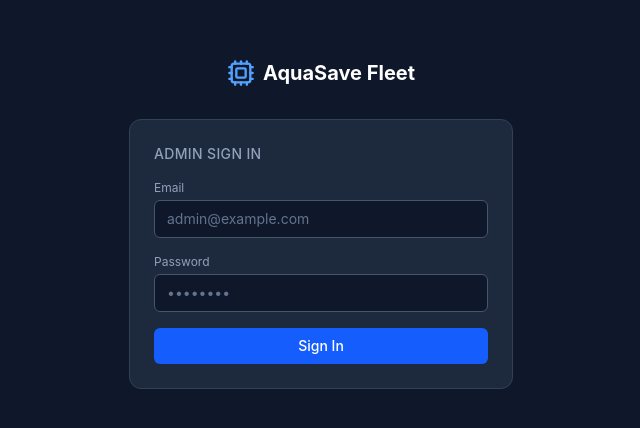
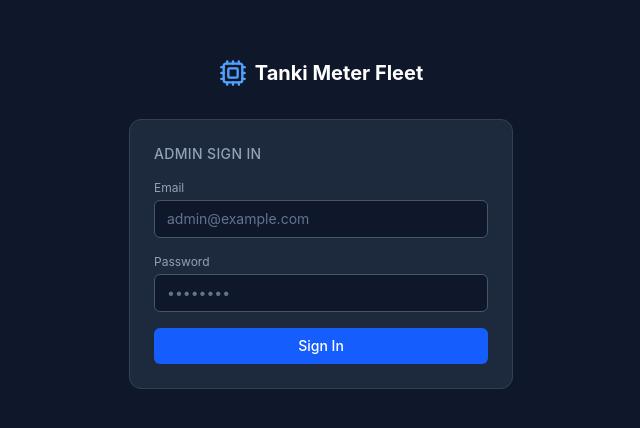
Before and after one commit to prakharmaurya/device_fleet_dashboard, a React (Vite) app: page /login in a window 1280 px wide. Shown: the part 176-604 px from the top of the page, without its empty margins (319-959 px from the left). Built offline with nearby package versions, Linux system fonts and the light colour scheme.

Commit message:
renamed to tanki meter

```diff
--- a/index.html
+++ b/index.html
@@ -3,7 +3,7 @@
   <head>
     <meta charset="UTF-8" />
     <meta name="viewport" content="width=device-width, initial-scale=1.0" />
-    <title>AquaSave Fleet</title>
+    <title>Tanki Meter Fleet</title>
   </head>
   <body>
     <div id="root"></div>
--- a/src/components/Layout.tsx
+++ b/src/components/Layout.tsx
@@ -24,7 +24,7 @@ export default function Layout({ children }: { children: ReactNode }) {
       <aside className="w-56 flex-shrink-0 bg-slate-950 border-r border-slate-800 flex flex-col">
         <div className="px-4 py-5 border-b border-slate-800 flex items-center gap-2">
           <Cpu size={20} className="text-blue-400" />
-          <span className="font-semibold text-white tracking-tight">AquaSave Fleet</span>
+          <span className="font-semibold text-white tracking-tight">Tanki Meter Fleet</span>
         </div>
         <nav className="flex-1 py-4 space-y-1 px-2">
           {NAV.map(({ to, label, icon: Icon }) => (
--- a/src/pages/Firmware.tsx
+++ b/src/pages/Firmware.tsx
@@ -48,7 +48,7 @@ function R2Upload({ onUploaded }: { onUploaded: (url: string, version: string) =
         <Upload size={14} /> Upload to R2
       </h3>
       <p className="text-xs text-slate-500">
-        Filename must be <code className="text-blue-400">aquasave-tank-vX.Y.Z.bin</code>.
+        Filename must be <code className="text-blue-400">tankimeter-tank-vX.Y.Z.bin</code>.
         Version extracted automatically; URL pre-filled in register form.
       </p>
       <label className={`inline-flex items-center gap-2 px-3 py-1.5 rounded-md text-sm font-medium cursor-pointer transition-colors ${uploading ? 'opacity-50 pointer-events-none' : 'bg-slate-700 hover:bg-slate-600'}`}>
@@ -218,7 +218,7 @@ export default function Firmware() {
           <div>
             <label className="block text-xs text-slate-400 mb-1">Firmware URL <span className="text-slate-500">(must start with {OTA_PREFIX})</span></label>
             <input required type="url" value={url} onChange={(e) => setUrl(e.target.value)}
-              placeholder={`${OTA_PREFIX}tank/v0.3.0/aquasave-tank-v0.3.0.bin`}
+              placeholder={`${OTA_PREFIX}tank/v0.3.0/tankimeter-tank-v0.3.0.bin`}
               className="w-full bg-slate-900 border border-slate-600 rounded-md px-3 py-2 text-sm text-white placeholder-slate-500 focus:outline-none focus:border-blue-500 font-mono" />
           </div>
           <div className="flex gap-2 justify-end">
--- a/src/pages/Login.tsx
+++ b/src/pages/Login.tsx
@@ -39,7 +39,7 @@ export default function Login() {
       <div className="w-full max-w-sm">
         <div className="flex items-center justify-center gap-2 mb-8">
           <Cpu size={28} className="text-blue-400" />
-          <h1 className="text-xl font-bold text-white">AquaSave Fleet</h1>
+          <h1 className="text-xl font-bold text-white">Tanki Meter Fleet</h1>
         </div>
 
         <form
```
